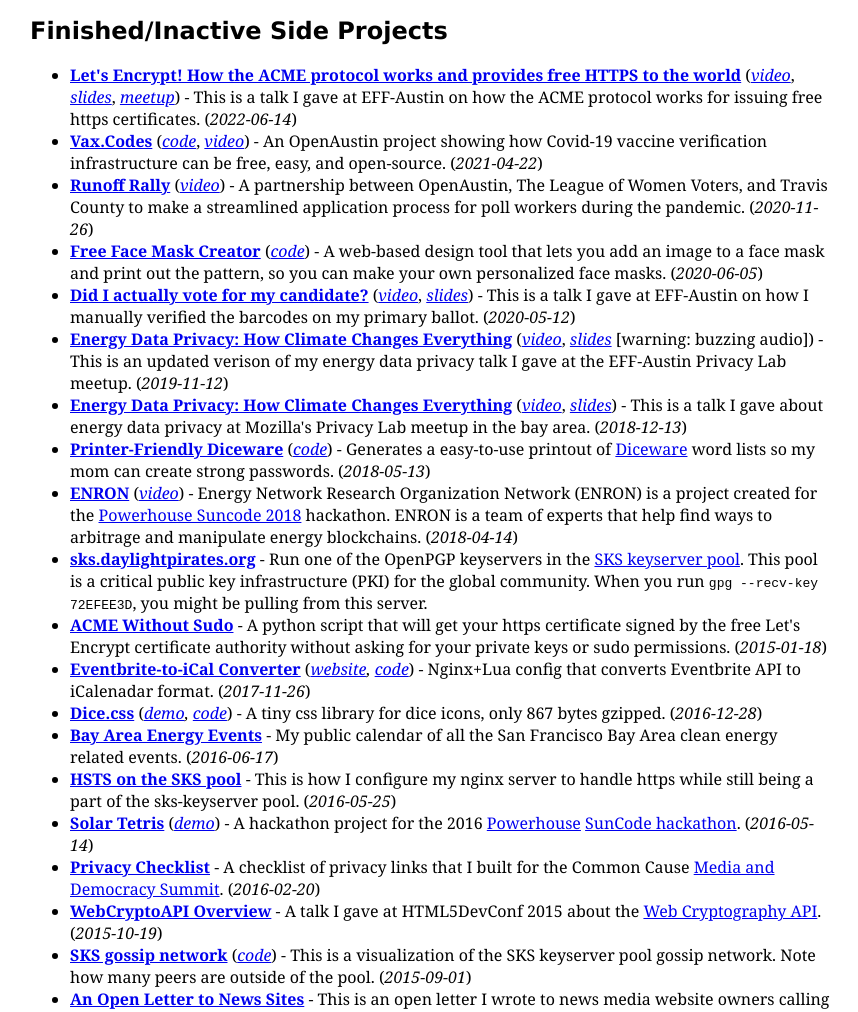
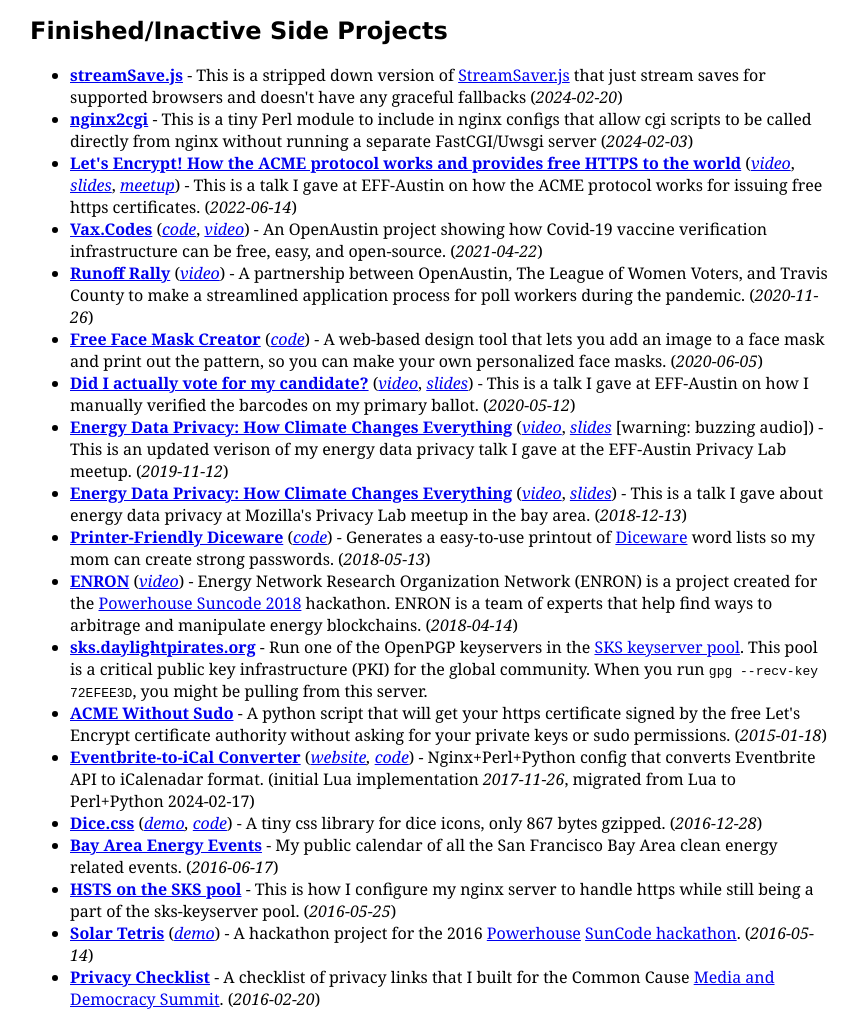
Before and after one commit to diafygi/diafygi.github.io, a plain HTML site: page index.html in a window 1280 px wide. Shown: the part 1063-2075 px from the top of the page, without its empty margins (210-1068 px from the left). Drawn offline with Linux system fonts and the light colour scheme.

Commit message:
added nginx2cgi and streamSave.js

```diff
--- a/index.html
+++ b/index.html
@@ -147,6 +147,16 @@
                     <h2>Finished/Inactive Side Projects</h2>
                     <ul>
                         <li>
+                            <strong><a href="https://github.com/diafygi/streamSave.js">streamSave.js</a></strong> -
+                            This is a stripped down version of <a href="https://github.com/jimmywarting/StreamSaver.js">StreamSaver.js</a>
+                            that just stream saves for supported browsers and doesn't have any graceful fallbacks (<em>2024-02-20</em>)
+                        </li>
+                        <li>
+                            <strong><a href="https://github.com/diafygi/nginx2cgi">nginx2cgi</a></strong> -
+                            This is a tiny Perl module to include in nginx configs that allow cgi scripts to be called directly from nginx without
+                            running a separate FastCGI/Uwsgi server (<em>2024-02-03</em>)
+                        </li>
+                        <li>
                             <strong><a href="https://www.youtube.com/watch?v=k73MNzoel7Q&t=3m12s">Let's Encrypt! How the ACME protocol works and provides free HTTPS to the world</a></strong>
                             (<em><a href="https://www.youtube.com/watch?v=k73MNzoel7Q&t=3m12s">video</a></em>,
                             <em><a href="https://docs.google.com/presentation/d/1EoGxFs56P4FOuv4QXfUVDnr3Df8UMVrEujNK7bvt_kk/edit">slides</a></em>,
@@ -221,7 +231,7 @@
                             <strong><a href="https://eb-to-ical.daylightpirates.org/">Eventbrite-to-iCal Converter</a></strong>
                             (<em><a href="https://eb-to-ical.daylightpirates.org/">website</a>,
                                  <a href="https://github.com/diafygi/eb-to-ical">code</a></em>) -
-                            Nginx+Lua config that converts Eventbrite API to iCalenadar format. (<em>2017-11-26</em>)
+                            Nginx+Perl+Python config that converts Eventbrite API to iCalenadar format. (initial Lua implementation <em>2017-11-26</em>, migrated from Lua to Perl+Python 2024-02-17)
                         </li>
                         <li>
                             <strong><a href="https://diafygi.github.io/dice-css/">Dice.css</a></strong>
```
